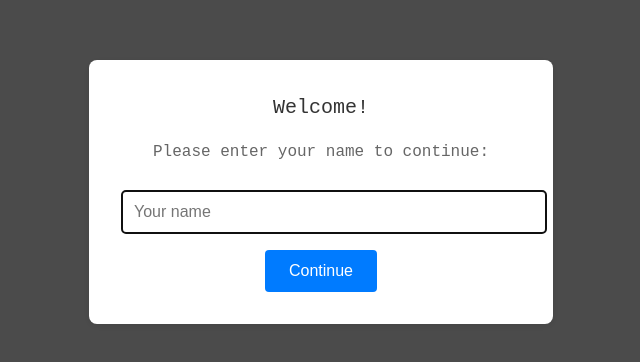
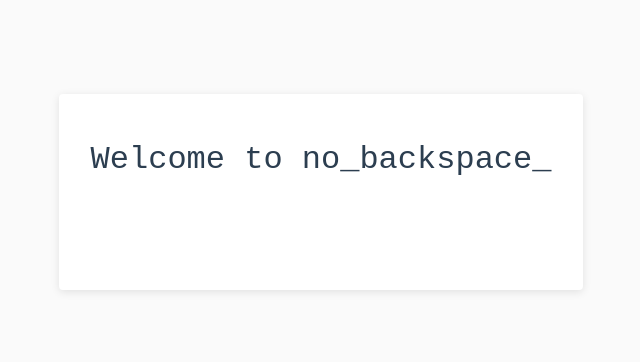
Before and after one commit to emergentvibe/no-backspace-app, a React (Create React App) app: page / in a window 1280 px wide. Shown: the part 208-570 px from the top of the page, without its empty margins (319-959 px from the left). Built offline with nearby package versions, Linux system fonts and the light colour scheme.

Commit message:
added login page with google

```diff
--- a/package.json
+++ b/package.json
@@ -11,6 +11,7 @@
   "author": "",
   "license": "ISC",
   "dependencies": {
+    "@react-oauth/google": "^0.12.1",
     "react": "^18.2.0",
     "react-dom": "^18.2.0",
     "react-icons": "^5.4.0",
--- a/src/App.js
+++ b/src/App.js
@@ -1,24 +1,68 @@
 // App.js
 
-import React, { useState } from 'react';
-import { BrowserRouter as Router, Routes, Route, NavLink } from 'react-router-dom';
+import React, { useState, useEffect } from 'react';
+import { BrowserRouter as Router, Routes, Route, NavLink, Navigate } from 'react-router-dom';
 import TypingPage from './components/TypingPage';
 import ExplorerPage from './components/ExplorerPage';
 import ComposerPage from './components/ComposerPage';
 import SettingsPage from './components/SettingsPage';
 import SensemakingPage from './components/SensemakingPage';
-import NamePrompt from './components/NamePrompt';
+import LoginPage from './components/LoginPage';
 import './globalStyles.css'; // Import the global CSS file
 
 function App() {
-    const [userName, setUserName] = useState(null);
+    const [user, setUser] = useState(null);
+    const [loading, setLoading] = useState(true);
 
-    if (!userName) {
-        return <NamePrompt onSubmit={setUserName} />;
+    useEffect(() => {
+        checkAuth();
+    }, []);
+
+    const checkAuth = async () => {
+        const token = localStorage.getItem('token');
+        if (!token) {
+            setLoading(false);
+            return;
+        }
+
+        try {
+            const response = await fetch('http://localhost:4000/auth/user', {
+                headers: {
+                    'Authorization': `Bearer ${token}`
+                }
+            });
+
+            if (response.ok) {
+                const data = await response.json();
+                setUser(data.user);
+            } else {
+                localStorage.removeItem('token');
+            }
+        } catch (error) {
+            console.error('Auth check failed:', error);
+            localStorage.removeItem('token');
+        }
+        setLoading(false);
+    };
+
+    const handleLogin = (userData) => {
+        setUser(userData);
+    };
+
+    const handleLogout = () => {
+        localStorage.removeItem('token');
+        setUser(null);
+    };
+
+    if (loading) {
+        return <div>Loading...</div>;
     }
 
     return (
         <Router>
+            {!user ? (
+                <LoginPage onLogin={handleLogin} />
+            ) : (
                 <div style={{
                     display: 'flex',
                     flexDirection: 'column',
@@ -43,9 +87,34 @@ function App() {
                             padding: '0 var(--spacing-xl)'
                         }}>
                             <div>
-                            <h1>no_backspace_ @yincubator/{userName}</h1>
+                                <h1>no_backspace_ @{user.name}</h1>
                             </div>
+                            <div style={{ display: 'flex', alignItems: 'center', gap: 'var(--spacing-md)' }}>
                                 <NavBar />
+                                <div
+                                    onClick={handleLogout}
+                                    style={{
+                                        cursor: 'pointer',
+                                        padding: 'var(--spacing-sm)',
+                                        display: 'flex',
+                                        alignItems: 'center',
+                                        gap: 'var(--spacing-sm)'
+                                    }}
+                                >
+                                    {user.picture && (
+                                        <img
+                                            src={user.picture}
+                                            alt={user.name}
+                                            style={{
+                                                width: '32px',
+                                                height: '32px',
+                                                borderRadius: '50%'
+                                            }}
+                                        />
+                                    )}
+                                    <span>Logout</span>
+                                </div>
+                            </div>
                         </div>
                     </header>
                     <main style={{
@@ -53,14 +122,16 @@ function App() {
                         flex: 1
                     }}>
                         <Routes>
-                        <Route path="/" element={<TypingPage userName={userName} />} />
-                        <Route path="/explorer" element={<ExplorerPage userName={userName} />} />
+                            <Route path="/" element={<TypingPage userName={user.name} />} />
+                            <Route path="/explorer" element={<ExplorerPage userName={user.name} />} />
                             <Route path="/composer" element={<ComposerPage />} />
                             <Route path="/settings" element={<SettingsPage />} />
                             <Route path="/sensemaking" element={<SensemakingPage />} />
+                            <Route path="*" element={<Navigate to="/" />} />
                         </Routes>
                     </main>
                 </div>
+            )}
         </Router>
     );
 }
--- /dev/null
+++ b/src/components/LoginPage.js
@@ -0,0 +1,115 @@
+import React, { useEffect } from 'react';
+import { useNavigate } from 'react-router-dom';
+
+const LoginPage = ({ onLogin }) => {
+    const navigate = useNavigate();
+
+    useEffect(() => {
+        // Load Google's OAuth script
+        const loadGoogleScript = () => {
+            const script = document.createElement('script');
+            script.src = 'https://accounts.google.com/gsi/client';
+            script.async = true;
+            script.defer = true;
+            script.onload = initializeGoogleSignIn; // Initialize after script loads
+            document.body.appendChild(script);
+
+            return () => {
+                document.body.removeChild(script);
+            };
+        };
+
+        loadGoogleScript();
+    }, []);
+
+    const initializeGoogleSignIn = () => {
+        if (window.google) {
+            console.log('Initializing Google Sign-In...');
+            window.google.accounts.id.initialize({
+                client_id: process.env.REACT_APP_GOOGLE_CLIENT_ID,
+                callback: handleCredentialResponse,
+            });
+
+            window.google.accounts.id.renderButton(
+                document.getElementById('google-signin'),
+                {
+                    theme: 'outline',
+                    size: 'large',
+                    type: 'standard',
+                    shape: 'rectangular',
+                    text: 'continue_with',
+                    width: '250'
+                }
+            );
+
+            // Also display the One Tap dialog
+            window.google.accounts.id.prompt();
+        } else {
+            console.error('Google script not loaded correctly');
+        }
+    };
+
+    const handleCredentialResponse = async (response) => {
+        console.log('Google Sign-In response received:', response);
+        try {
+            const result = await fetch('http://localhost:4000/auth/google', {
+                method: 'POST',
+                headers: {
+                    'Content-Type': 'application/json',
+                },
+                body: JSON.stringify({
+                    token: response.credential,
+                }),
+            });
+
+            const data = await result.json();
+            console.log('Backend response:', data);
+
+            if (data.token && data.user) {
+                localStorage.setItem('token', data.token);
+                onLogin(data.user);
+                navigate('/');
+            }
+        } catch (error) {
+            console.error('Login failed:', error);
+        }
+    };
+
+    return (
+        <div style={{
+            height: '100vh',
+            display: 'flex',
+            flexDirection: 'column',
+            justifyContent: 'center',
+            alignItems: 'center',
+            backgroundColor: 'var(--color-bg)'
+        }}>
+            <div style={{
+                backgroundColor: 'var(--color-bg-alt)',
+                padding: 'var(--spacing-xl)',
+                borderRadius: 'var(--border-radius)',
+                boxShadow: '0 2px 8px rgba(0,0,0,0.1)',
+                textAlign: 'center'
+            }}>
+                <h1 style={{
+                    marginBottom: 'var(--spacing-xl)',
+                    color: 'var(--color-text)',
+                    fontFamily: 'var(--font-mono)'
+                }}>
+                    Welcome to no_backspace_
+                </h1>
+                <div
+                    id="google-signin"
+                    style={{
+                        minHeight: '40px',
+                        display: 'flex',
+                        justifyContent: 'center',
+                        alignItems: 'center'
+                    }}
+                ></div>
+            </div>
+        </div>
+    );
+};
+
+export default LoginPage;
```
Also changed, not shown: 1 other file (tests, documents, lock files or other folders). Lines whose indentation alone changed are shown as unchanged.
